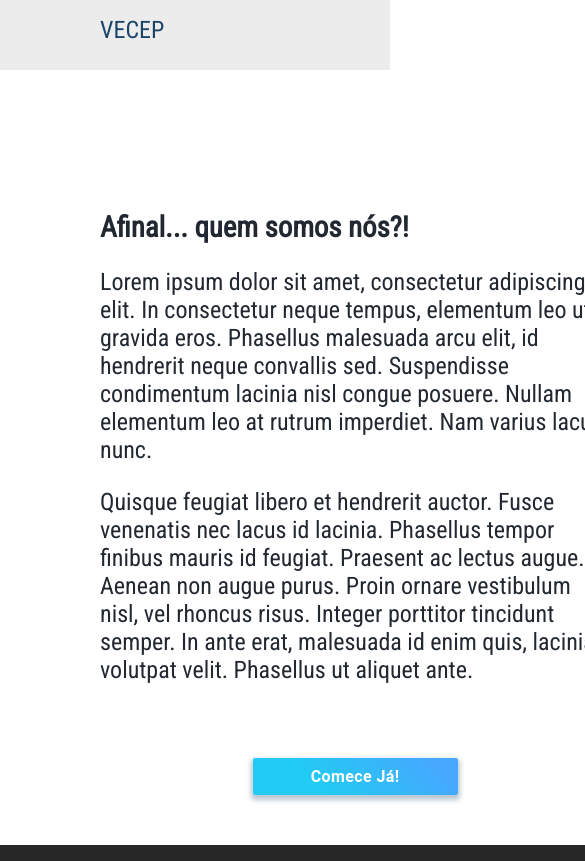
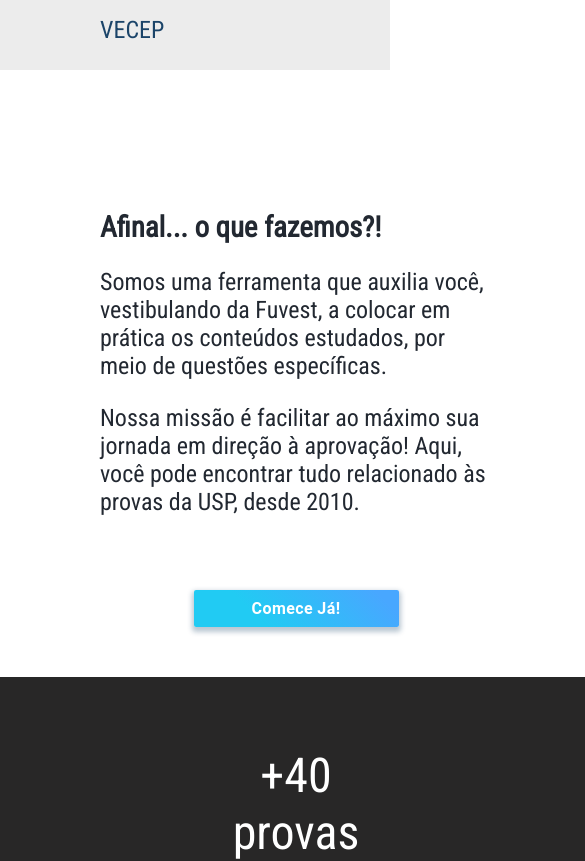
Before and after one commit to vecep/vecep-fuvest, a React (Create React App) app in the folder vecep/: page / in a window 390 px wide. Shown: the top 861 px of the page, 585 px wide, since content can reach past the window. Built offline with nearby package versions, Linux system fonts and the light colour scheme.

Commit message:
Adjust content and responsive views

```diff
--- a/vecep/src/views/App.js
+++ b/vecep/src/views/App.js
@@ -5,7 +5,7 @@ import Menu from '../components/layout/Menu'
 import Content from '../components/layout/Content'
 import SideMenu from '../components/layout/SideMenu'
 
-const App = props => (
+const App = () => (
     <div className="App">
         <Router>
             <Menu />
--- a/vecep/src/views/contents/home/Home.jsx
+++ b/vecep/src/views/contents/home/Home.jsx
@@ -14,19 +14,13 @@ const Home = () => {
     <HomeContainer>
       <div className="home-intro">
         <div className="text">
-          <span>Afinal... quem somos nós?!</span>
+          <span>Afinal... o que fazemos?!</span>
           <p>
-            Lorem ipsum dolor sit amet, consectetur adipiscing elit. In consectetur neque tempus,
-            elementum leo ut, gravida eros. Phasellus malesuada arcu elit, id hendrerit neque
-            convallis sed. Suspendisse condimentum lacinia nisl congue posuere. Nullam elementum leo
-            at rutrum imperdiet. Nam varius lacus nunc.
+            Somos uma ferramenta que auxilia você, vestibulando da Fuvest, a
+            colocar em prática os conteúdos estudados, por meio de questões específicas.
           </p>
           <p>
-            Quisque feugiat libero et hendrerit auctor. Fusce venenatis nec lacus id lacinia.
-            Phasellus tempor finibus mauris id feugiat. Praesent ac lectus augue. Aenean non augue
-            purus. Proin ornare vestibulum nisl, vel rhoncus risus. Integer porttitor tincidunt
-            semper. In ante erat, malesuada id enim quis, lacinia volutpat velit. Phasellus ut aliquet
-            ante.
+            Nossa missão é facilitar ao máximo sua jornada em direção à aprovação! Aqui, você pode encontrar tudo relacionado às provas da USP, desde 2010.
           </p>
         </div>
         <div className="image">
@@ -67,7 +61,7 @@ const Home = () => {
         <div className="footer-info">
           <div className="contact">
             <span>Converse com a gente!</span>
-            <span>(19) 9 9999-9999</span>
+            <span>(19) 9 8244-9339</span>
             <span><b>vecep.fuvest@gmail.com</b></span>
           </div>
 
--- a/vecep/src/views/contents/home/styles.js
+++ b/vecep/src/views/contents/home/styles.js
@@ -77,6 +77,14 @@ const HomeContainer = styled.div`
     background-color: #282727;
     color: white;
 
+    @media only screen and (max-width: 800px) {
+      flex-direction: column;
+      justify-content: space-between;
+      align-items: center;
+      height: 600px;
+      padding: 70px 100px 50px 100px;
+    }
+
     span {
       text-align: center;
       font-size: 3em;
@@ -108,14 +116,22 @@ const HomeContainer = styled.div`
     flex-direction: row;
     background-color: #282727;
     width: 100%;
-    height: 275px;
+    padding-top: 50px;
+    padding-bottom: 50px;
     margin-top: 50px;
     color: white;
+
+    @media only screen and (max-width: 820px) {
+      flex-direction: column;
+      align-items: center;
+      justify-content: space-around;
+    }
 
     .footer-info {
       display: flex;
       flex-direction: row;
       justify-content: space-between;
+      display: flex;
       align-items: center;
       width: 50%;
 
@@ -123,6 +139,16 @@ const HomeContainer = styled.div`
         a:hover {
           color: #48A7FF;
         }
+
+        &:nth-child(2) {
+          margin-left: 17px;
+        }
+      }
+
+      @media only screen and (max-width: 820px) {
+        flex-direction: row;
+        justify-content: space-between;
+        width: 100%;
       }
     }
 
@@ -131,7 +157,13 @@ const HomeContainer = styled.div`
       justify-content: flex-end;
       align-items: center;
       width: 50%;
-      box-sizing: border-box;
+      margin-top: 45px;
+
+      @media only screen and (max-width: 820px) {
+        flex-direction: row;
+        justify-content: center;
+        width: 100%;
+      }
 
       div > div:last-of-type {
         display: inline-block;
@@ -161,7 +193,7 @@ const HomeContainer = styled.div`
     }
 
     span {
-      text-align: center;
+      text-align: left;
       font-size: 1em;
     }
   }
```
Also changed, not shown: vecep/src/images/humaaan.png.
